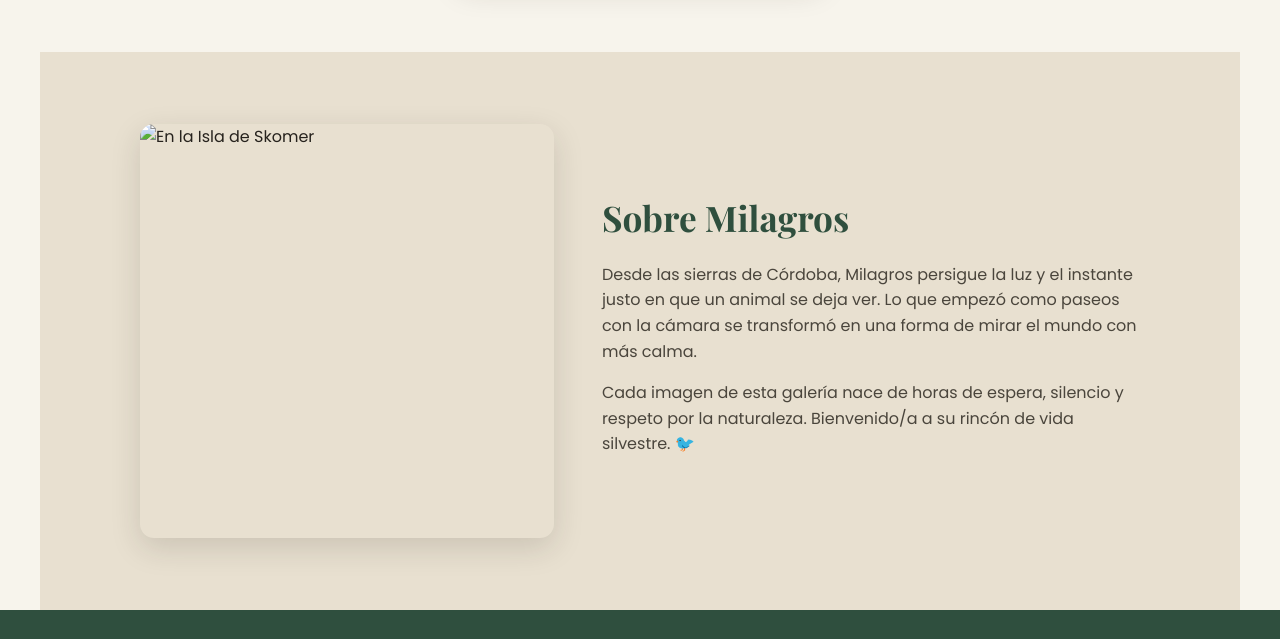
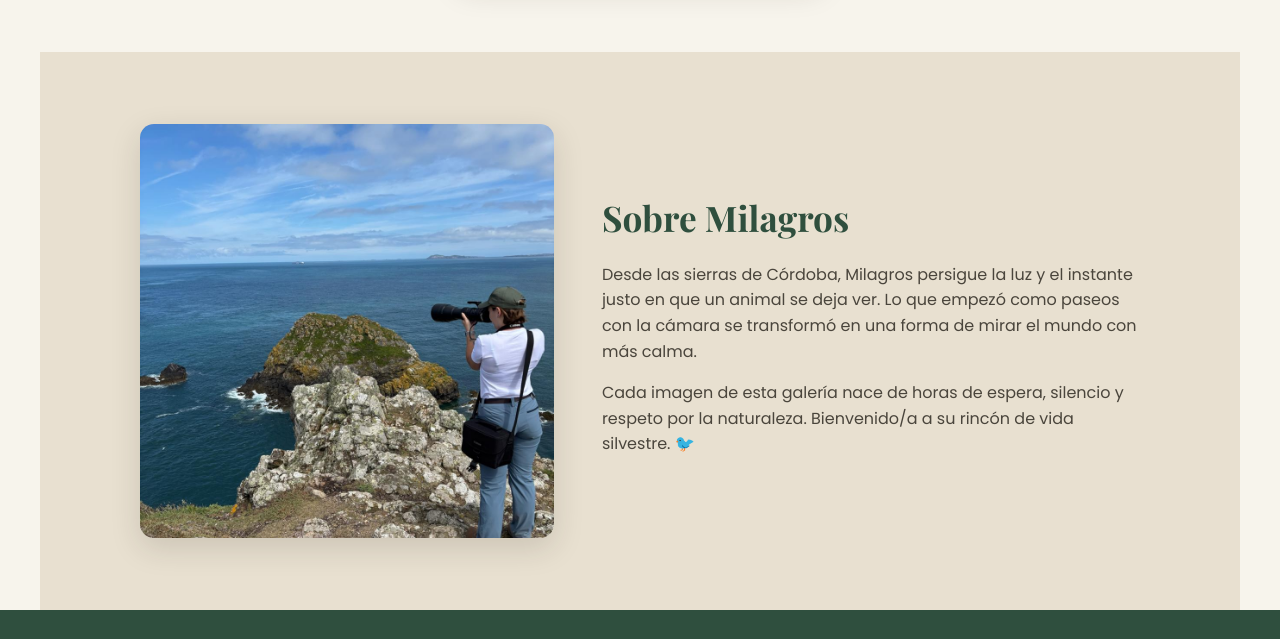
Before and after one commit to wildmilu/wildmilu, a plain HTML site: page index.html in a window 1280 px wide. Shown: the part 2680-3319 px from the top of the page. Drawn offline with nearby package versions, Linux system fonts and the light colour scheme.

Commit message:
Update index.html

```diff
--- a/index.html
+++ b/index.html
@@ -49,7 +49,7 @@
   <!-- ===================== SOBRE MILAGROS ===================== -->
   <section class="section sobre" id="sobre">
     <div class="sobre__grid">
-      <img class="sobre__foto" src="images/Perfil.jpeg." alt="En la Isla de Skomer">
+      <img class="sobre__foto" src="images/Perfil.jpeg" alt="En la Isla de Skomer">
       <div class="sobre__texto">
         <h2>Sobre Milagros</h2>
         <p>
```
